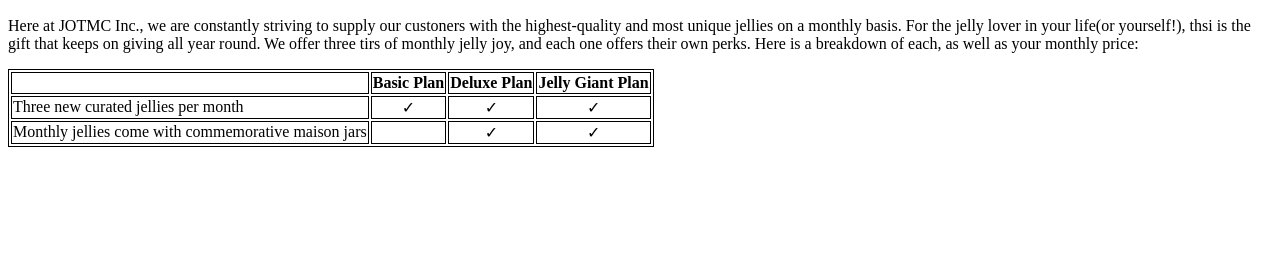
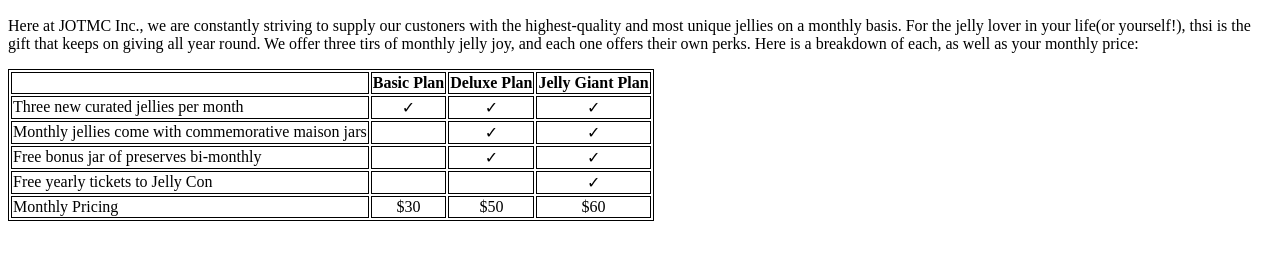
Before and after one commit to heesoo-kim97/Recap, a website: page recap-html-web-page/index.html in a window 1280 px wide. Shown: the part 110-370 px from the top of the page. Drawn offline with Linux system fonts and the light colour scheme.

Commit message:
finished all the table rowswith data cells.

```diff
--- a/recap-html-web-page/index.html
+++ b/recap-html-web-page/index.html
@@ -49,6 +49,24 @@
         <td>&check;</td>
         <td>&check;</td>
       </tr>
+      <tr>
+        <td>Free bonus jar of preserves bi-monthly</td>
+        <td></td>
+        <td>&check;</td>
+        <td>&check;</td>
+      </tr>
+      <tr>
+        <td>Free yearly tickets to Jelly Con</td>
+        <td></td>
+        <td></td>
+        <td>&check;</td>
+      </tr>
+      <tr>
+        <td>Monthly Pricing</td>
+        <td>$30</td>
+        <td>$50</td>
+        <td>$60</td>
+      </tr>
     </tbody>
   </table>
 </body>
```
